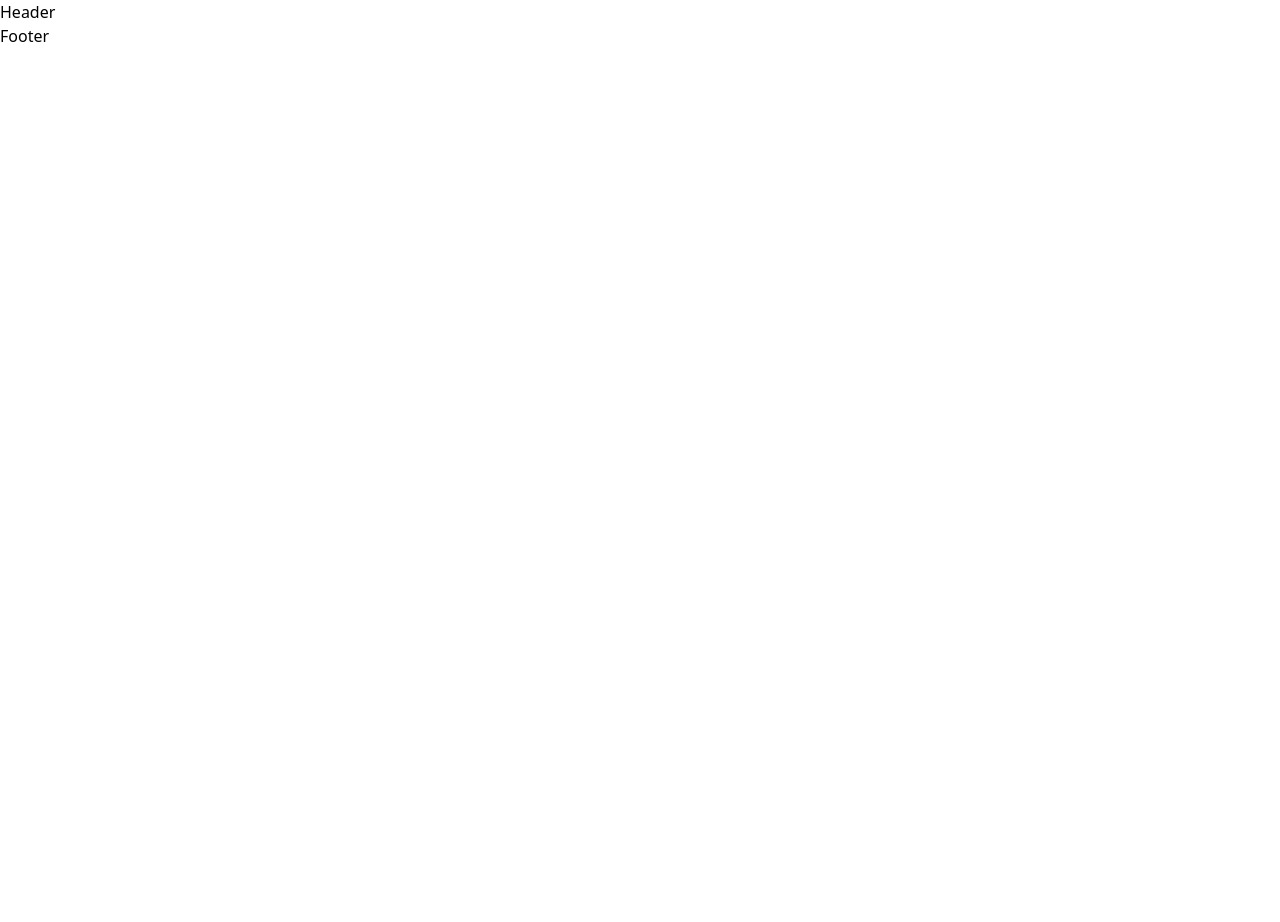
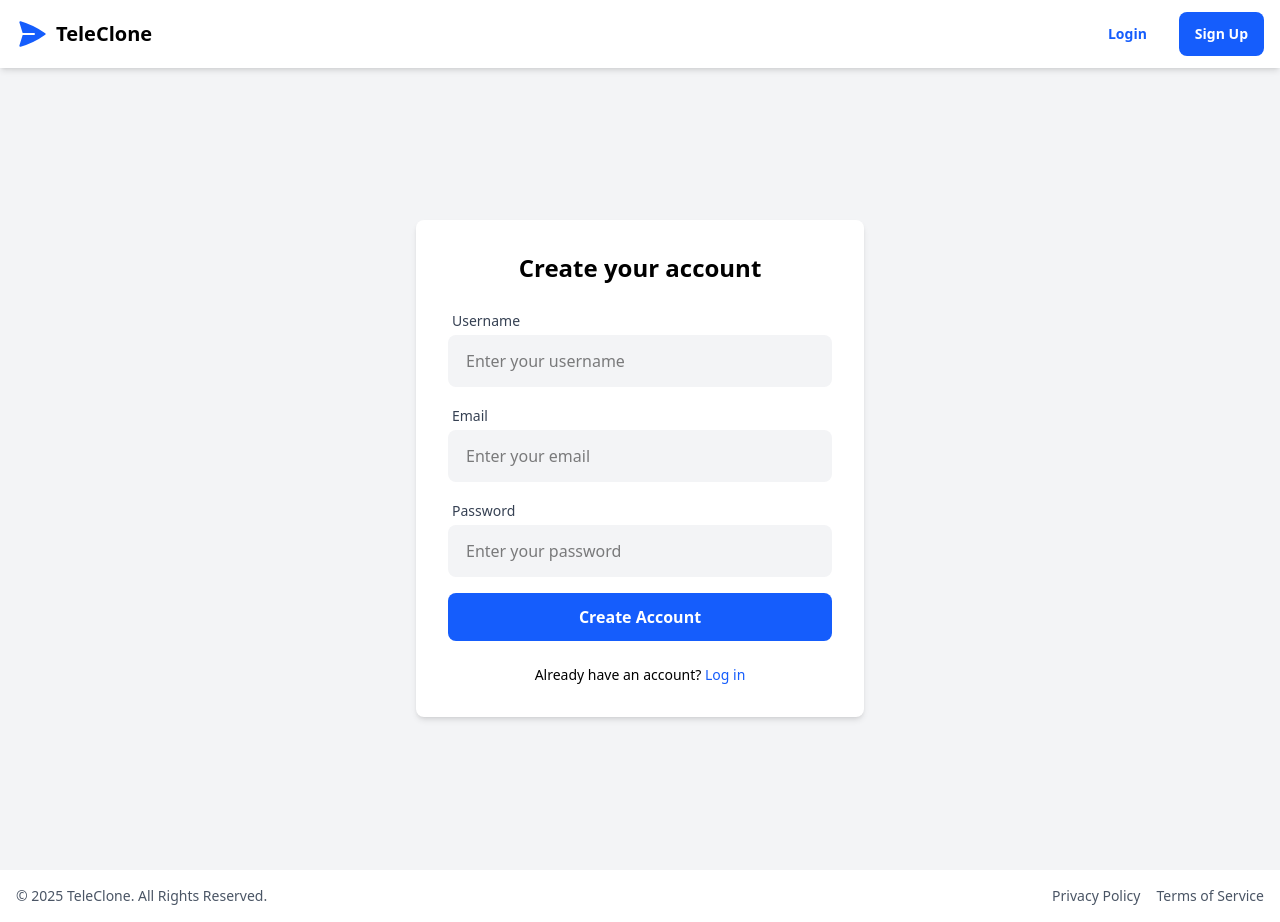
Before and after one commit to Pixeder/Telegram_Clone, a React (Vite) app in the folder Client/: page /register in a window 1280 px wide. Before the commit this address led to /. Before the commit the page ends 800 px from the top, so only its background shows below. Built offline with nearby package versions, Linux system fonts and the light colour scheme.

Commit message:
Add header and footer , corrected authlayout

```diff
--- a/Client/src/components/AuthLayout.jsx
+++ b/Client/src/components/AuthLayout.jsx
@@ -15,7 +15,7 @@ function AuthLayout({
     if(authentication && authStatus !== authentication){
       navigate('/login')
     }
-    else if(!authentication && authStatus === authentication){
+    else if(!authentication && authStatus !== authentication){
       navigate('/')
     }
     setLoader(false)
--- a/Client/src/components/Footer.jsx
+++ b/Client/src/components/Footer.jsx
@@ -1,9 +1,32 @@
-import React from 'react'
+import React from 'react';
+import { Link } from 'react-router-dom';
+import { Container } from './ui'
 
 function Footer() {
+  const currentYear = new Date().getFullYear();
+
   return (
-    <div>Footer</div>
-  )
+    <footer className="py-4 bg-white border-t-2 border-t-gray-100 mt-auto">
+      <Container>
+        <div className="flex flex-col sm:flex-row items-center justify-between text-center sm:text-left">
+          {/* Copyright Notice */}
+          <p className="text-sm text-gray-600 mb-2 sm:mb-0">
+            &copy; {currentYear} TeleClone. All Rights Reserved.
+          </p>
+
+          {/* Footer Links */}
+          <div className="flex items-center space-x-4">
+            <Link to="/privacy-policy" className="text-sm text-gray-600 hover:underline">
+              Privacy Policy
+            </Link>
+            <Link to="/terms-of-service" className="text-sm text-gray-600 hover:underline">
+              Terms of Service
+            </Link>
+          </div>
+        </div>
+      </Container>
+    </footer>
+  );
 }
 
-export default Footer
+export default Footer;
--- a/Client/src/components/Header.jsx
+++ b/Client/src/components/Header.jsx
@@ -1,9 +1,81 @@
-import React from 'react'
+import React from 'react';
+import { Link, useNavigate } from 'react-router-dom';
+import { useSelector, useDispatch } from 'react-redux';
+import { logout } from '../store/authSlice';
+import { logoutUser } from '../service/api.service';
+import { Button, Container } from './ui';
 
 function Header() {
+  const { isAuthenticated, user } = useSelector((state) => state.auth);
+  const dispatch = useDispatch();
+  const navigate = useNavigate();
+
+  const handleLogout = async () => {
+    try {
+      await logoutUser();
+      dispatch(logout());
+      navigate('/login');
+    } catch (error) {
+      console.error("Logout failed:", error);
+      dispatch(logout());
+      navigate('/login');
+    }
+  };
+
   return (
-    <div>Header</div>
-  )
+    <header className="py-3 shadow-md bg-white sticky top-0 z-50">
+      <Container>
+        <nav className="flex items-center justify-between">
+          <div className="mr-4">
+            <Link to="/" className="flex items-center space-x-2">
+              <svg
+                xmlns="http://www.w3.org/2000/svg"
+                viewBox="0 0 24 24"
+                fill="currentColor"
+                className="w-8 h-8 text-blue-600"
+              >
+                <path d="M3.478 2.405a.75.75 0 00-.926.94l2.432 7.905H13.5a.75.75 0 010 1.5H4.984l-2.432 7.905a.75.75 0 00.926.94 60.519 60.519 0 0018.445-8.986.75.75 0 000-1.218A60.517 60.517 0 003.478 2.405z" />
+              </svg>
+              <span className="font-bold text-xl hidden sm:inline-block">TeleClone</span>
+            </Link>
+          </div>
+
+          <div className="flex items-center space-x-4">
+            {isAuthenticated ? (
+              <>
+                <span className="font-medium hidden md:inline-block">
+                  Welcome, {user?.username || 'User'}
+                </span>
+                <Button
+                  onClick={handleLogout}
+                  className="w-auto px-4 py-2 text-sm" // Override default full-width
+                >
+                  Logout
+                </Button>
+              </>
+            ) : (
+              <>
+                <Link to="/login">
+                  <Button
+                    bgColor="bg-transparent"
+                    textColor="text-blue-600"
+                    className="w-auto px-4 py-2 text-sm hover:bg-blue-50"
+                  >
+                    Login
+                  </Button>
+                </Link>
+                <Link to="/register">
+                  <Button className="w-auto px-4 py-2 text-sm">
+                    Sign Up
+                  </Button>
+                </Link>
+              </>
+            )}
+          </div>
+        </nav>
+      </Container>
+    </header>
+  );
 }
 
-export default Header
+export default Header;
--- a/Client/src/main.jsx
+++ b/Client/src/main.jsx
@@ -12,6 +12,12 @@ const router = createBrowserRouter([
     path: '/',
     element: <App/>,
     children: [
+      {
+        path: '/',
+        element: <AuthLayout>
+          <App/>
+        </AuthLayout>
+      },
       {
         path: '/register',
         element: <AuthLayout authentication={false}>
--- a/Client/src/store/authSlice.js
+++ b/Client/src/store/authSlice.js
@@ -13,9 +13,23 @@ if (userFromStorage && userFromStorage !== "undefined") {
     }
 }
 
+let initialToken = null;
+const tokenFromStorage = localStorage.getItem("token");
+
+if (tokenFromStorage && tokenFromStorage !== "undefined") {
+    try {
+        initialToken = JSON.parse(tokenFromStorage);
+    } catch (error) {
+        console.error("Failed to parse token from localStorage:", error);
+        localStorage.removeItem("token");
+        initialToken = null;
+    }
+}
+
+
 const initialState = {
   user: initialUser,
-  token: localStorage.getItem("token") ? JSON.parse(localStorage.getItem("token")) : null,
+  token: initialToken,
   isAuthenticated: !!localStorage.getItem("token"),
 }
 
@@ -31,7 +45,7 @@ const authSlice = createSlice(
         state.isAuthenticated = true;
 
         localStorage.setItem("user", JSON.stringify(user));
-        localStorage.setItem("token", token);
+        localStorage.setItem("token", JSON.stringify(token));
       },
       logout: (state) => {
         state.user = null;
```
